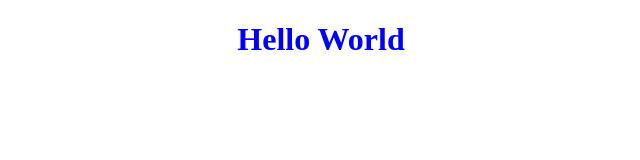
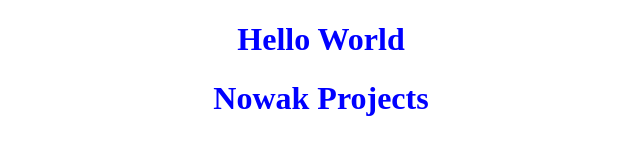
Before and after one commit to amandatorresapu/torres, a plain HTML site: page index.html in a window 1280 px wide. Shown: the whole page, without its empty margins (319-959 px from the left). Drawn offline with Linux system fonts and the light colour scheme.

Commit message:
Update index.html
update to title

```diff
--- a/index.html
+++ b/index.html
@@ -9,5 +9,6 @@
 </head>
 <body>
     <h1>Hello World</h1>
+    <h1>Nowak Projects</h1>
 </body>
 </html>
```
